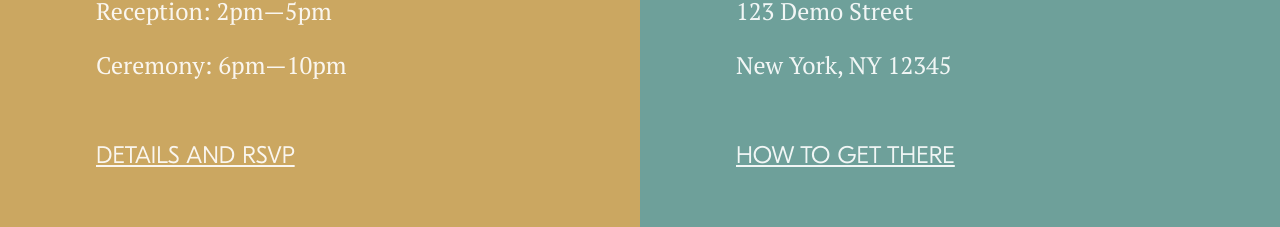
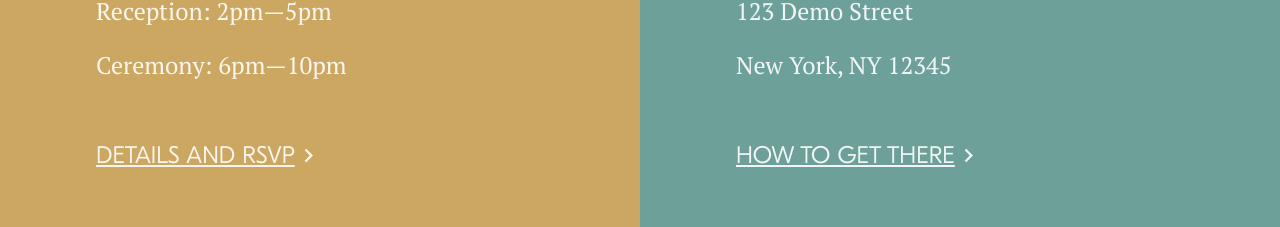
Before and after one commit to WeHateNick/nico-and-nadejda-wedding, a Next.js app: page / in a window 1280 px wide. Shown: the part 2172-2399 px from the top of the page. Built offline with nearby package versions, Linux system fonts and the light colour scheme.

Commit message:
link icons

```diff
--- a/package.json
+++ b/package.json
@@ -8,6 +8,8 @@
     "lint": "next lint"
   },
   "dependencies": {
+    "@material-ui/core": "^4.12.3",
+    "@material-ui/icons": "^4.11.2",
     "next": "12.0.7",
     "react": "17.0.2",
     "react-dom": "17.0.2",
--- a/pages/index.js
+++ b/pages/index.js
@@ -4,6 +4,7 @@ import Image from "next/image";
 import styles from "../styles/Home.module.scss";
 import classNames from "classnames/bind";
 import heroImage from "../public/images/hero-image.png";
+import ChevronRightIcon from "@material-ui/icons/ChevronRight";
 
 export default function Home() {
   const cx = classNames.bind(styles);
@@ -79,7 +80,7 @@ export default function Home() {
             <p>Reception: 2pm—5pm</p>
             <p>Ceremony: 6pm—10pm</p>
             <a className={styles.details__action} href="#" alt="RSVP">
-              Details and RSVP
+              <span>Details and RSVP</span> <ChevronRightIcon />
             </a>
           </div>
           <div className={styles.details__where}>
@@ -93,7 +94,7 @@ export default function Home() {
               href="#"
               alt="How to get there"
             >
-              How to get there
+              <span>How to get there</span> <ChevronRightIcon />
             </a>
           </div>
         </section>
--- a/styles/Home.module.scss
+++ b/styles/Home.module.scss
@@ -211,6 +211,8 @@
     @extend .link--action;
     color: var.$color--white--90;
     margin-top: 1.5em;
+    display: flex;
+    align-items: center;
     &:hover {
       color: var.$color--white--80;
     }
```
Also changed, not shown: 1 other file (tests, documents, lock files or other folders).
